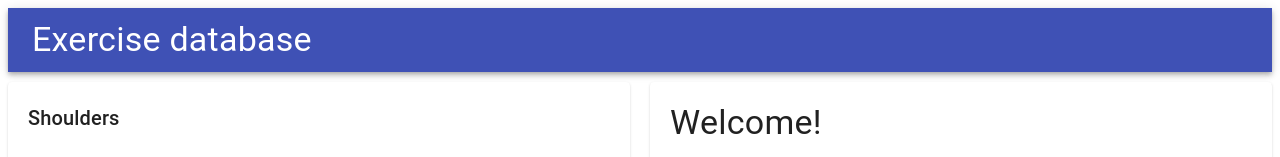
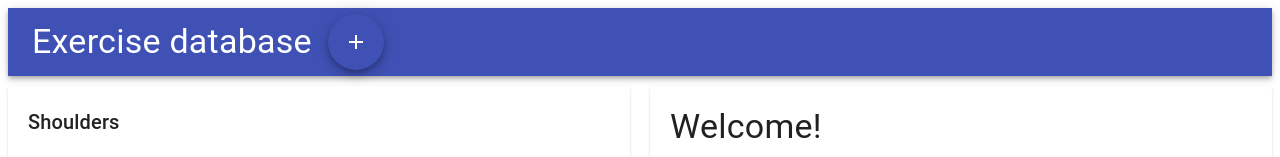
Before and after one commit to Yuxuan-Jiang/webpack-quick-start, a React app: page / in a window 1280 px wide. Shown: the top 157 px of the page. Built offline with nearby package versions, Linux system fonts and the light colour scheme.

Commit message:
add dialog but not working

```diff
--- a/package.json
+++ b/package.json
@@ -16,6 +16,7 @@
     "@babel/preset-env": "^7.6.3",
     "@babel/preset-react": "^7.6.3",
     "@material-ui/core": "^4.5.1",
+    "@material-ui/icons": "^4.5.1",
     "babel-loader": "^8.0.6",
     "html-loader": "^0.5.5",
     "html-webpack-plugin": "^3.2.0",
--- /dev/null
+++ b/src/Components/Exercises/Dialogs/Create.js
@@ -0,0 +1,47 @@
+import React, { Component, Fragment } from "react";
+import AddIcon from "@material-ui/icons/Add";
+import {
+  Button,
+  Dialog,
+  DialogTitle,
+  DialogContent,
+  DialogActions,
+  DialogContentText,
+  Fab
+} from "@material-ui/core";
+
+export default class extends Component {
+  state = {
+    open: false
+  };
+  handleClickOpen = () => {
+    this.setState(prevState => {
+      this.state.open = !prevState.open;
+    });
+  };
+  render() {
+    const { open } = this.state;
+    return (
+      <Fragment>
+        <Button
+          variant="outlined"
+          color="primary"
+          onClick={this.handleClickOpen}
+        >
+          <Fab color="primary" aria-label="add">
+            <AddIcon />
+          </Fab>
+        </Button>
+        <Dialog open={open} aria-labelledby="form-dialog-title">
+          <DialogTitle id="form-dialog-title">Create new exercise</DialogTitle>
+          <DialogContent>
+            <DialogContentText>Please fill the form below</DialogContentText>
+          </DialogContent>
+          <DialogActions>
+            <Button color="primary">Create</Button>
+          </DialogActions>
+        </Dialog>
+      </Fragment>
+    );
+  }
+}
--- a/src/Components/Layouts/Header.js
+++ b/src/Components/Layouts/Header.js
@@ -1,10 +1,12 @@
 import React from "react";
 import { AppBar, Typography, Toolbar } from "@material-ui/core";
+import Create from "../Exercises/Dialogs/Create";
 
 export default props => (
   <AppBar position="static">
     <Toolbar>
       <Typography variant="h4">Exercise database</Typography>
+      <Create />
     </Toolbar>
   </AppBar>
 );
```
